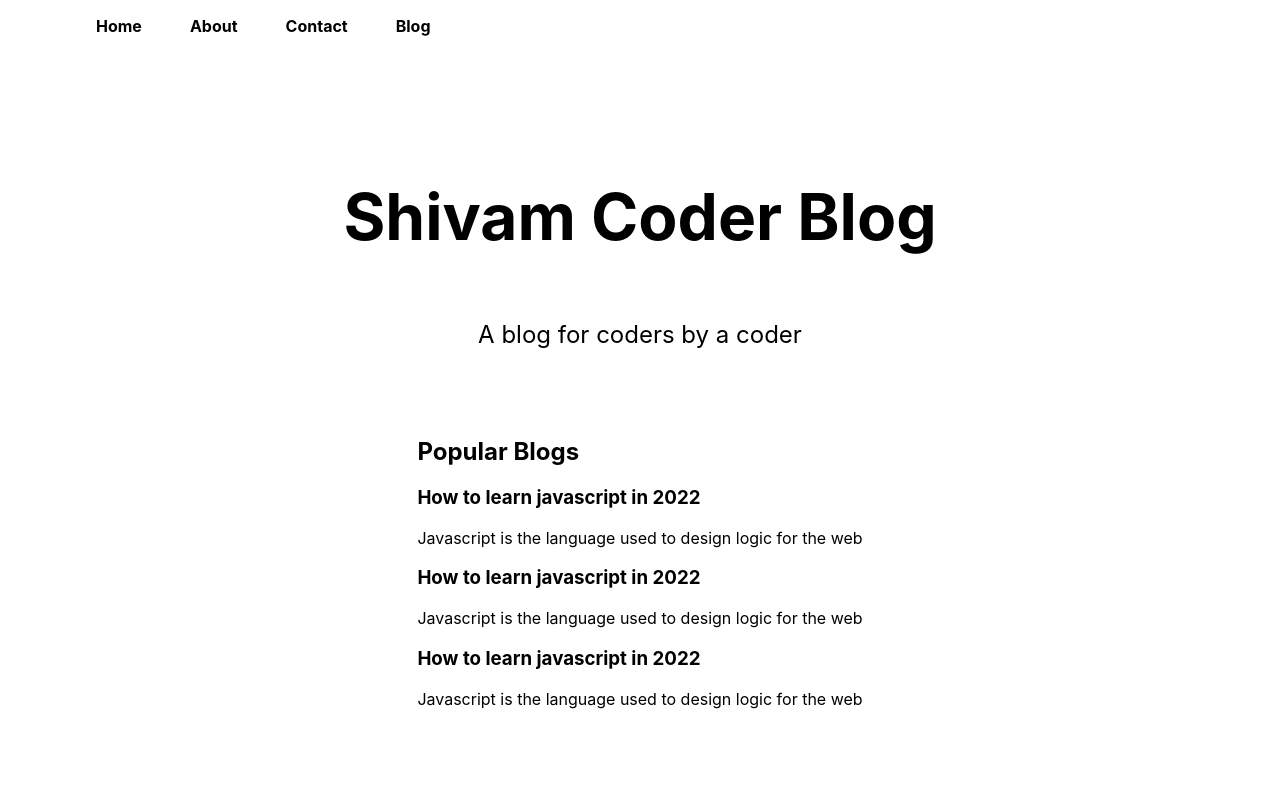
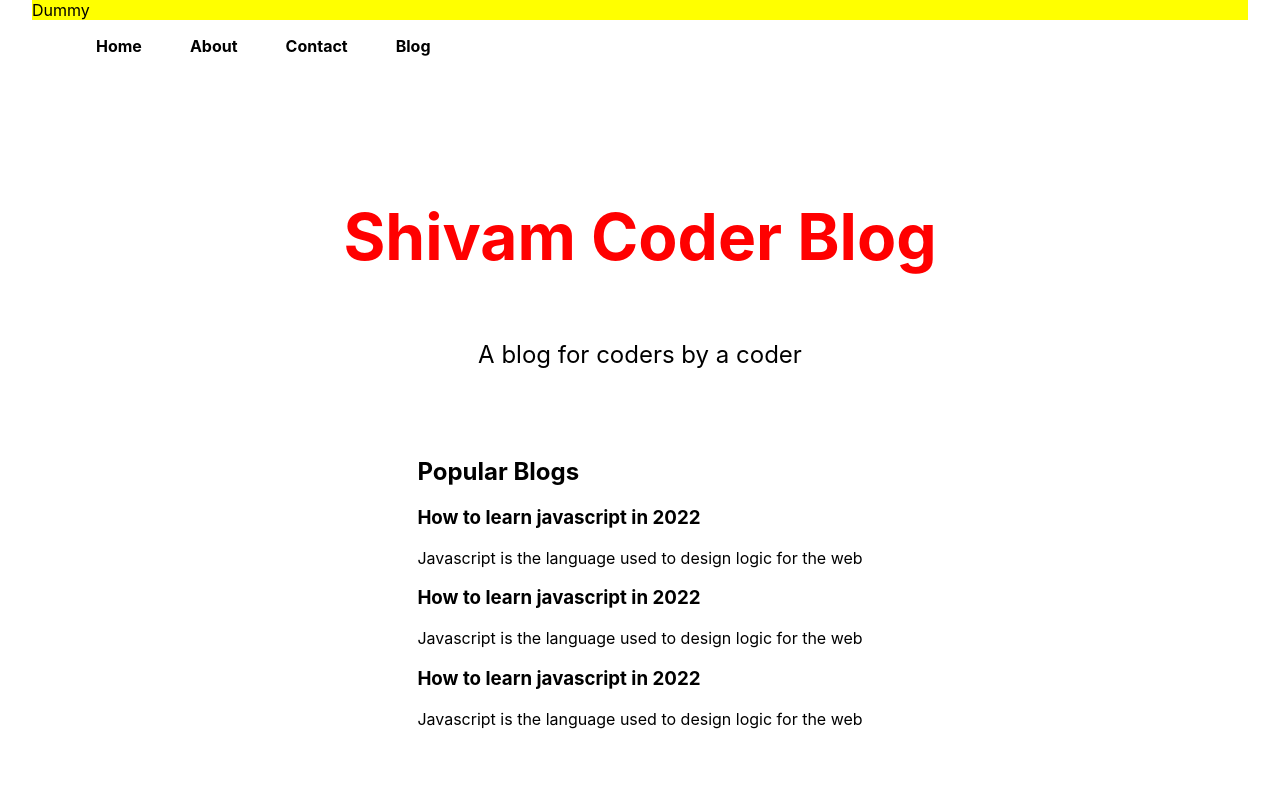
Before and after one commit to shivamdattapurkayastha99/next-js-blog, a Next.js app: page / in a window 1280 px wide. Shown: the top 800 px of the page. Built offline with nearby package versions, Linux system fonts and the light colour scheme.

Commit message:
Add files via upload

```diff
--- /dev/null
+++ b/components/dummy.js
@@ -0,0 +1,19 @@
+import React from 'react'
+
+const Dummy = () => {
+  return (
+      <>
+      <style jsx >
+          {`
+          .dummy{
+              background:yellow;
+          }
+          `}
+      </style>
+      <div className='dummy'>Dummy</div>
+      </>
+
+  )
+}
+
+export default Dummy
--- a/pages/index.js
+++ b/pages/index.js
@@ -3,6 +3,7 @@ import Image from 'next/image'
 import Script from 'next/script'
 import styles from '../styles/Home.module.css'
 import Link from 'next/link'
+import Dummy from '../components/Dummy'
 
 
 export default function Home() {
@@ -10,6 +11,15 @@ export default function Home() {
 
   return (
     <div className={styles.container}>
+      <Dummy></Dummy>
+    <style jsx>
+    {`
+      .mySpan{
+        color:red
+      }
+    `}
+
+    </style>
       <Head>
         <title>Shivam Coder Blog</title>
         <meta name="description" content="Generated by create next app" />
@@ -45,7 +55,8 @@ export default function Home() {
       </nav>
       <main className={styles.main}>
         <h1 className={styles.title}>
-        Shivam Coder Blog
+          <span className="mySpan dummy"> Shivam Coder Blog</span>
+
         </h1>
 
         <p className={styles.description}>
```
